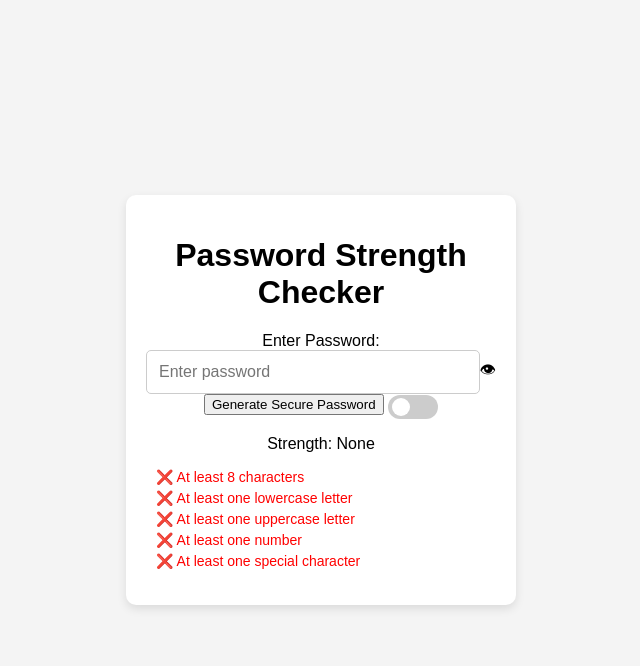
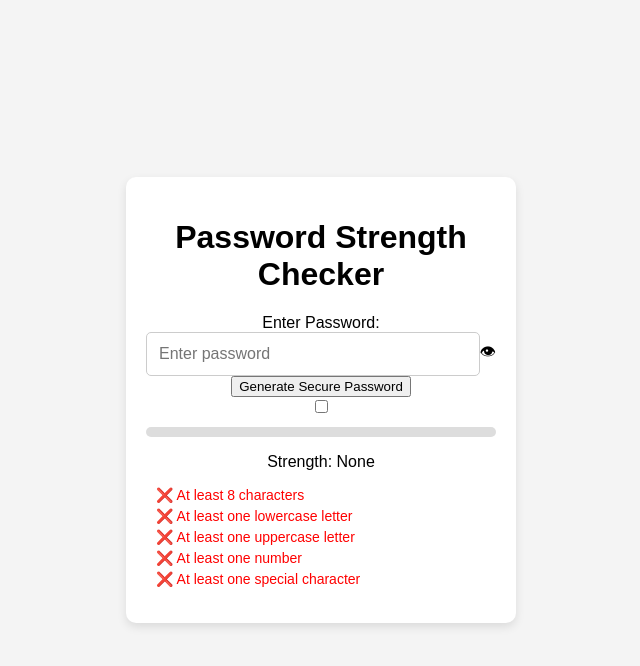
Before and after one commit to Cyber-Security-Tech/password-strength-checker, a Flask app: page / in a window 1280 px wide. Shown: the top 666 px of the page, without its empty margins (319-959 px from the left). Run offline with Flask 3, Linux system fonts and the light colour scheme.

Commit message:
Updated password strength bar with smooth transitions and single color per strength level

```diff
--- a/static/scripts.js
+++ b/static/scripts.js
@@ -56,12 +56,22 @@ document.addEventListener("DOMContentLoaded", () => {
 
     const updateStrength = (score, password) => {
         let strength;
-        const strengthColors = ["red", "orange", "yellow", "lightblue", "green"];
-        const strengthTexts = ["Very Weak", "Weak", "Medium", "Fairly Strong", "Very Strong"];
+        strengthBar.classList.remove("weak", "medium", "strong");
 
-        strength = strengthTexts[score - 1] || "Very Weak";
-        strengthBar.style.width = `${(score / 5) * 100}%`;
-        strengthBar.style.backgroundColor = strengthColors[score - 1] || "red";
+        if (score <= 2) {
+            strength = "Weak";
+            strengthBar.style.width = "33%";
+            strengthBar.classList.add("weak");
+        } else if (score === 3 || score === 4) {
+            strength = "Medium";
+            strengthBar.style.width = "66%";
+            strengthBar.classList.add("medium");
+        } else {
+            strength = "Strong";
+            strengthBar.style.width = "100%";
+            strengthBar.classList.add("strong");
+        }
+
         strengthLabel.innerText = strength;
     };
 
--- a/static/styles.css
+++ b/static/styles.css
@@ -89,48 +89,31 @@ input {
     transform: translateX(10px);
 }
 
-/* Toggle Switch */
-.toggle-switch {
-    position: relative;
-    display: inline-block;
-    width: 50px;
-    height: 24px;
+/* Password Strength Bar - Single Color Per Strength Level */
+#password-strength-bar {
+    width: 100%;
+    height: 10px;
+    background: #ddd;
+    border-radius: 5px;
+    overflow: hidden;
+    margin-top: 10px;
 }
 
-.toggle-switch input {
-    opacity: 0;
+#strength-bar {
+    height: 100%;
     width: 0;
-    height: 0;
+    transition: width 0.5s ease-in-out, background-color 0.5s ease-in-out;
 }
 
-.slider {
-    position: absolute;
-    cursor: pointer;
-    top: 0;
-    left: 0;
-    right: 0;
-    bottom: 0;
-    background-color: #ccc;
-    transition: .4s;
-    border-radius: 24px;
+/* Strength Levels */
+.weak {
+    background-color: red;
 }
 
-.slider:before {
-    position: absolute;
-    content: "";
-    height: 18px;
-    width: 18px;
-    left: 4px;
-    bottom: 3px;
-    background-color: white;
-    transition: .4s;
-    border-radius: 50%;
+.medium {
+    background-color: orange;
 }
 
-input:checked + .slider {
-    background-color: #007BFF;
+.strong {
+    background-color: green;
 }
-
-input:checked + .slider:before {
-    transform: translateX(26px);
-}
```
